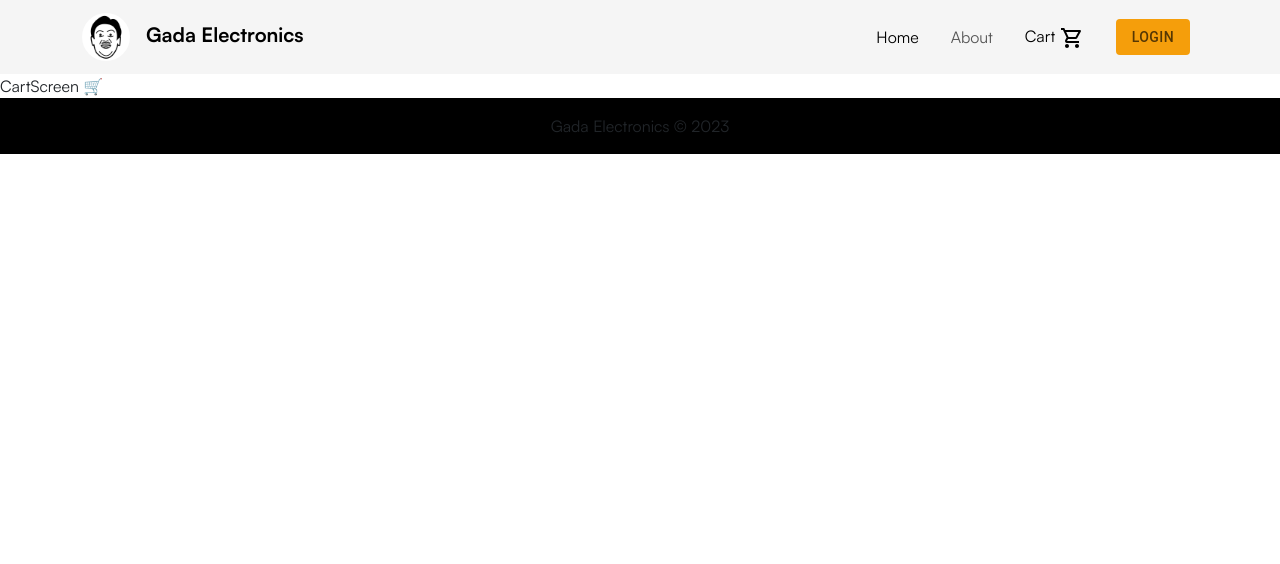
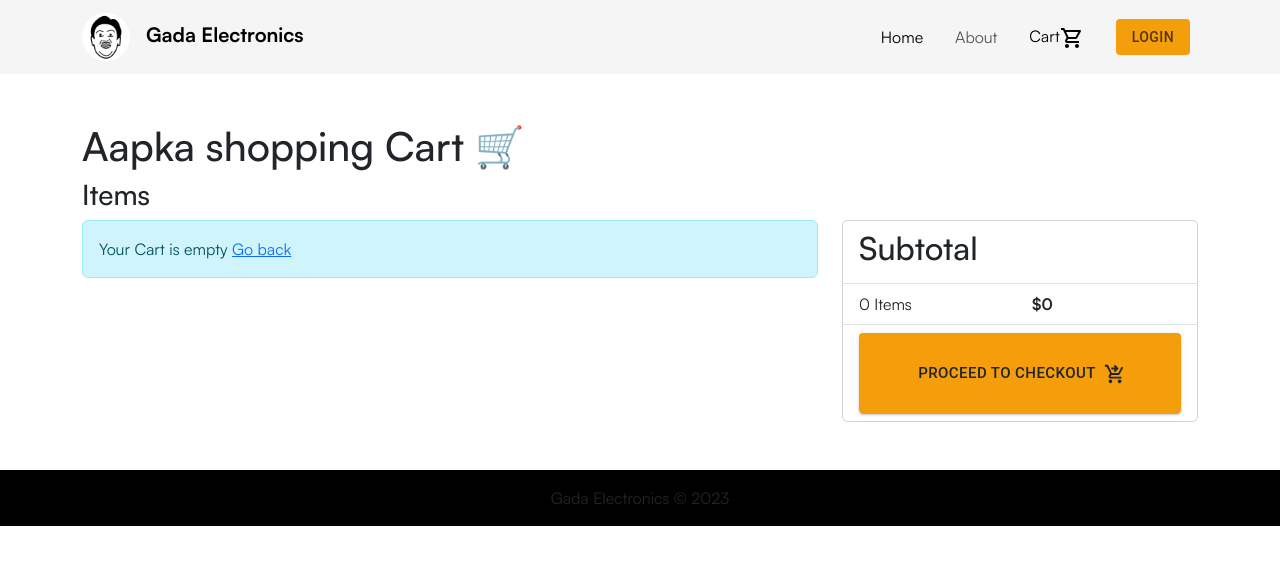
Before and after one commit to rehan-ankalgi-7t2/gada-electronics, a React (Create React App) app in the folder frontend/: page /cart in a window 1280 px wide. Shown: the top 564 px of the page. Built offline with nearby package versions, Linux system fonts and the light colour scheme; a web font is replaced by a local one.

Commit message:
Cart functionality - add to cart item price bug fix - cart screen - items quantity badge on cart icon on header

```diff
--- a/frontend/src/components/Header.js
+++ b/frontend/src/components/Header.js
@@ -3,9 +3,12 @@ import { Nav, Navbar, Container, Image } from "react-bootstrap";
 import ShoppingCartOutlinedIcon from "@mui/icons-material/ShoppingCartOutlined";
 import { LinkContainer } from "react-router-bootstrap";
 import Jetha from "../assets/images/jetha-logo.png";
-import { Button } from "@mui/material";
+import { Badge, Button } from "@mui/material";
+import { useSelector } from "react-redux";
 
 const Header = () => {
+  const { cartItems } = useSelector((state) => state.cart);
+
   return (
     <header>
       <Navbar
@@ -35,7 +38,14 @@ const Header = () => {
               </LinkContainer>
               <LinkContainer to={"/cart"}>
                 <Nav.Link>
-                  Cart <ShoppingCartOutlinedIcon />
+                  Cart
+                  <Badge
+                    badgeContent={cartItems.reduce((a, c) => a + c.qty, 0)}
+                    max={9}
+                    color="yellow"
+                  >
+                    <ShoppingCartOutlinedIcon />
+                  </Badge>
                 </Nav.Link>
               </LinkContainer>
               <LinkContainer to={"/login"}>
--- a/frontend/src/screens/CartScreen.js
+++ b/frontend/src/screens/CartScreen.js
@@ -1,7 +1,136 @@
 import React from "react";
+import { Link, useNavigate } from "react-router-dom";
+import {
+  Row,
+  Col,
+  ListGroup,
+  Image,
+  Form,
+  Card,
+  Container,
+  ListGroupItem,
+} from "react-bootstrap";
+import DeleteOutlineOutlinedIcon from "@mui/icons-material/DeleteOutlineOutlined";
+import ShoppingCartCheckoutOutlinedIcon from "@mui/icons-material/ShoppingCartCheckoutOutlined";
+import Message from "../components/Message";
+import { useDispatch, useSelector } from "react-redux";
+import { IconButton, Button } from "@mui/material";
 
 const CartScreen = () => {
-  return <div>CartScreen 🛒</div>;
+  const navigate = useNavigate();
+  const dispatch = useDispatch();
+  const { cartItems } = useSelector((state) => state.cart);
+
+  return (
+    <Container className="my-5">
+      <Row>
+        <Col>
+          <h1>Aapka shopping Cart 🛒</h1>
+          <h3>Items</h3>
+        </Col>
+      </Row>
+      <Row>
+        <Col md={8}>
+          {cartItems.length <= 0 ? (
+            <Message>
+              Your Cart is empty <Link to={"/"}>Go back</Link>
+            </Message>
+          ) : (
+            <ListGroup>
+              {cartItems.map((item) => (
+                <ListGroupItem key={item._id}>
+                  <Row style={{ display: "flex", alignItems: "center" }}>
+                    <Col md={1}>
+                      <Image rounded fluid src={item.image} alt={item.name} />
+                    </Col>
+                    <Col md={6}>
+                      <Link
+                        style={{ color: "black", textDecoration: "none" }}
+                        to={`/product/${item._id}`}
+                      >
+                        {item.name}
+                      </Link>
+                    </Col>
+                    <Col>${item.price}</Col>
+                    <Col md={2}>
+                      <Form.Control
+                        as="select"
+                        value={item.qty}
+                        onChange={(e) => {}}
+                      >
+                        {/**
+                         * @description
+                         * 1. Array(product.countInStock).keys(): This creates a new array with a length equal to product.countInStock and then retrieves an iterator of its keys (indices).
+                         * 2. map((x) => ...): It iterates over each index in the array.
+                         * 3. <option key={x + 1} value={x + 1}>{x + 1}</option>: For each index (x), it creates an <option> element. The key attribute is set to x + 1 for React to keep track of each element efficiently. The value attribute is also set to x + 1, which means the value of each <option> will be the index + 1. The text content of the <option> is also set to x + 1, which would be displayed to the user.
+                         *
+                         * @summary So, overall, this code generates a dropdown list with options ranging from 1 to product.countInStock, allowing the user to select a quantity within the available stock range.
+                         */}
+                        {[...Array(item.countInStock).keys()].map((x) => (
+                          <option key={x + 1} value={x + 1}>
+                            {x + 1}
+                          </option>
+                        ))}
+                      </Form.Control>
+                    </Col>
+                    <Col>
+                      <IconButton color="orange" size="large">
+                        <DeleteOutlineOutlinedIcon color="inherit" />
+                      </IconButton>
+                    </Col>
+                  </Row>
+                </ListGroupItem>
+              ))}
+            </ListGroup>
+          )}
+        </Col>
+        <Col md={4}>
+          <Card>
+            <ListGroup variant="flush">
+              <ListGroupItem>
+                <h2>Subtotal</h2>
+              </ListGroupItem>
+              <ListGroupItem>
+                <Row>
+                  <Col>
+                    {cartItems.reduce((acc, item) => acc + item.qty, 0)} Items
+                  </Col>
+                  <Col>
+                    <strong>
+                      $
+                      {cartItems.reduce(
+                        (acc, item) => acc + item.qty * item.price,
+                        0
+                      )}
+                    </strong>
+                  </Col>
+                </Row>
+              </ListGroupItem>
+              <ListGroupItem>
+                <Row>
+                  <Col>
+                    <Button
+                      variant="contained"
+                      color="yellow"
+                      endIcon={<ShoppingCartCheckoutOutlinedIcon />}
+                      size="large"
+                      sx={{
+                        width: "100%",
+                        display: "inline-block",
+                        height: "80px",
+                      }}
+                    >
+                      Proceed to checkout
+                    </Button>
+                  </Col>
+                </Row>
+              </ListGroupItem>
+            </ListGroup>
+          </Card>
+        </Col>
+      </Row>
+    </Container>
+  );
 };
 
 export default CartScreen;
--- a/frontend/src/screens/ProductScreen.js
+++ b/frontend/src/screens/ProductScreen.js
@@ -18,7 +18,7 @@ const ProductScreen = () => {
   const { id: productId } = useParams();
   const { data, isLoading, error } = useGetProductDetailsQuery(productId);
   const product = data?.productData[0];
-  const [qty, setQty] = useState(0);
+  const [qty, setQty] = useState(1);
   const navigate = useNavigate();
   const dispatch = useDispatch();
 
--- a/frontend/src/slices/cartSlice.js
+++ b/frontend/src/slices/cartSlice.js
@@ -1,12 +1,9 @@
 import { createSlice } from "@reduxjs/toolkit";
+import { updateCart } from "../utils/cartUtils";
 
 const initialState = localStorage.getItem("cart")
   ? JSON.parse(localStorage.getItem("cart"))
   : { cartItems: [] };
-
-const addDecimals = (num) => {
-  return (Math.round(num * 100) / 100).toFixed(2);
-};
 
 const cartSlice = createSlice({
   initialState,
@@ -24,32 +21,7 @@ const cartSlice = createSlice({
         state.cartItems = [...state.cartItems, item];
       }
 
-      // calculate item price
-      state.itemPrice = addDecimals(
-        state.cartItems.reduce(
-          (acc, item) => acc + item.price * item.qty * 100,
-          0
-        )
-      );
-
-      /**
-       * @description calculate shipping price
-       * @summary if itemPrice is > 199 then the shipping is free else shipping price is 10
-       */
-      // calculate shipping price
-      state.shippingPrice = addDecimals(state.itemPrice > 199 ? 0 : 10);
-
-      // calculate taxxed price
-      state.taxPrice = addDecimals(Number(0.15 * state.itemPrice).toFixed(2));
-
-      // calculate total price
-      state.totalPrice = (
-        Number(state.itemPrice) +
-        Number(state.shippingPrice) +
-        Number(state.taxPrice)
-      ).toFixed(2);
-
-      localStorage.setItem("cart", JSON.stringify(state));
+      return updateCart(state);
     },
   },
 });
--- /dev/null
+++ b/frontend/src/utils/cartUtils.js
@@ -0,0 +1,30 @@
+export const addDecimals = (num) => {
+  return (Math.round(num * 100) / 100).toFixed(2);
+};
+
+export const updateCart = (state) => {
+  // calculate item price
+  state.itemPrice = addDecimals(
+    state.cartItems.reduce((acc, item) => acc + item.price * item.qty, 0)
+  );
+  console.log(state.itemPrice);
+
+  /**
+   * @description calculate shipping price
+   * @summary if itemPrice is > 199 then the shipping is free else shipping price is 10
+   */
+  // calculate shipping price
+  state.shippingPrice = addDecimals(state.itemPrice > 199 ? 0 : 10);
+
+  // calculate taxxed price
+  state.taxPrice = addDecimals(Number(0.15 * state.itemPrice).toFixed(2));
+
+  // calculate total price
+  state.totalPrice = (
+    Number(state.itemPrice) +
+    Number(state.shippingPrice) +
+    Number(state.taxPrice)
+  ).toFixed(2);
+
+  localStorage.setItem("cart", JSON.stringify(state));
+};
```
